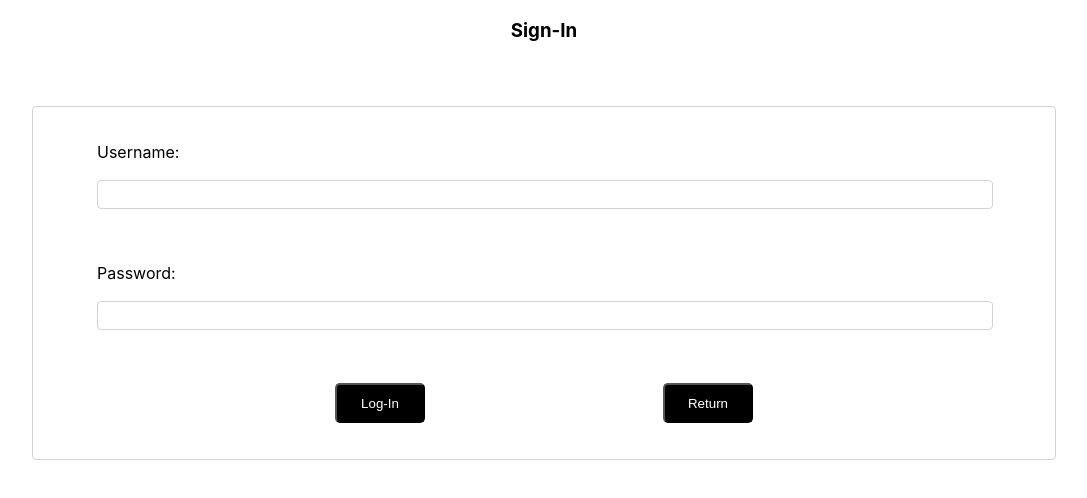
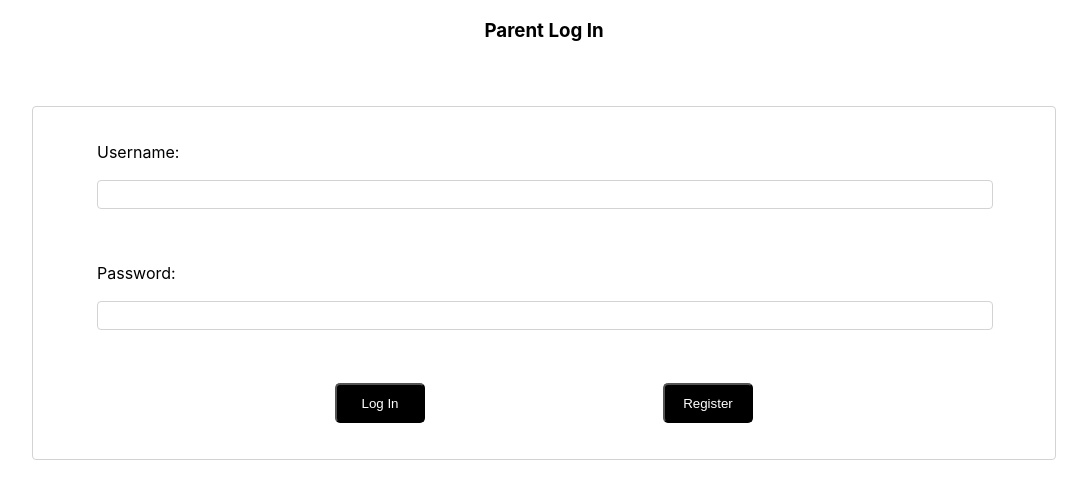
Before and after one commit to KidsFlyWebPT9/FrontEnd, a React (Create React App) app in the folder kids-fly/: page /login in a window 1280 px wide. Shown: the top 498 px of the page, without its empty margins (96-1183 px from the left). Built offline with nearby package versions, Linux system fonts and the light colour scheme.

Commit message:
added context api, NewTripContext

```diff
--- a/kids-fly/src/App.js
+++ b/kids-fly/src/App.js
@@ -1,22 +1,28 @@
-import React from 'react';
+import React, { useState } from 'react';
 // import logo from './logo.svg';
 import './App.css';
 
 import { Route } from "react-router-dom";
+import NewTripContext from "./context/NewTripContext";
 
 import ParentLoginForm from "./components/ParentLoginForm";
 import Dashboard from "./components/Dashboard";
 import NewTrip from "./components/NewTrip";
 import ParentRegister from "./components/ParentRegister";
+import PrivateRoute from './components/PrivateRoute';
 
 function App() {
+  const[newTrip, setNewTrip] = useState([])
+
   return (
-    <div className="App">
-      <Route exact path="/" component={ParentRegister} />
-      <Route path="/login" component={ParentLoginForm} />
-      <Route path="/dashboard" component={Dashboard} />
-      <Route path="/new-trip" component={NewTrip} />
-    </div>
+    <NewTripContext.Provider value={[newTrip, setNewTrip]}>
+      <div className="App">
+        <Route exact path="/" component={ParentRegister} />
+        <Route path="/login" component={ParentLoginForm} />
+        <PrivateRoute path="/dashboard" component={Dashboard} />
+        <Route path="/new-trip" component={NewTrip} />
+      </div>
+    </NewTripContext.Provider>
   );
 }
 
--- a/kids-fly/src/components/NewTrip.js
+++ b/kids-fly/src/components/NewTrip.js
@@ -1,8 +1,10 @@
-import React from "react";
+import React, { useContext } from "react";
 import { Form, Field, withFormik } from "formik";
 import * as Yup from "yup";
 import { Link } from "react-router-dom";
 import { Datepicker } from 'react-formik-ui';
+
+import NewTripContext from "../context/NewTripContext";
 
 
 const NewTrip = ({ errors, touched, values, status }) => {
--- a/kids-fly/src/components/ParentLoginForm.js
+++ b/kids-fly/src/components/ParentLoginForm.js
@@ -46,7 +46,7 @@ const ParentLoginForm = ({ props, errors, touched, values, status }) => {
 
   return (
     <div>
-      <h3>Sign-In</h3>
+      <h3>Parent Log In</h3>
       <Form className="form-styled">
 
         <div className="field-container">
@@ -73,10 +73,10 @@ const ParentLoginForm = ({ props, errors, touched, values, status }) => {
 
         <div className="btn-container">
           {/* SubButton = <button> */}
-          <button className="btn-Style" type="submit">Log-In</button>
+          <button className="btn-Style" type="submit">Log In</button>
 
-          <Link exact to="/dashboard">
-            <button className="btn-Style">Return</button>
+          <Link exact to="/">
+            <button className="btn-Style">Register</button>
           </Link>
         </div>
 
--- a/kids-fly/src/components/ParentRegister.js
+++ b/kids-fly/src/components/ParentRegister.js
@@ -51,7 +51,7 @@ const ParentRegister = props => {
 
   return (
     <div>
-      <h3>Register</h3>
+      <h3>Parent Register</h3>
         <form className="form-styled" onSubmit={handleRegister}>
           <label>Username: </label>
           <input className="field-styled"
@@ -106,11 +106,12 @@ const ParentRegister = props => {
             <button className="btn-Style">Register</button>
           </div>
         </form>
-        <div className="btn-container">
+        {/* <div className="btn-container">
           <Link exact to="/login">
             <button className="btn-Style">Go to login</button>
           </Link>
-        </div>
+        </div> */}
+        <span>Already a member? </span><Link to="/login">Sign In</Link>
     </div>
   );
 };
--- /dev/null
+++ b/kids-fly/src/context/NewTripContext.js
@@ -0,0 +1,5 @@
+import { createContext } from 'react';
+
+const NewTripContext = createContext();
+
+export default NewTripContext;
```
